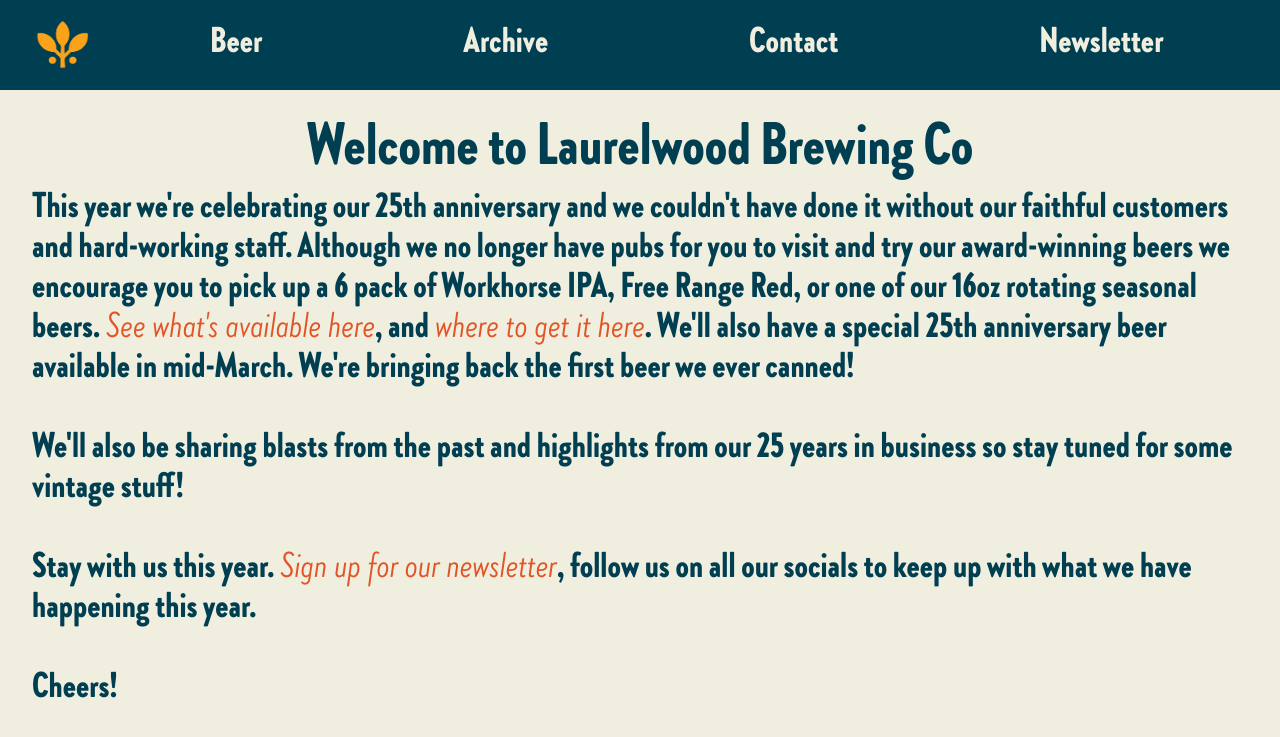
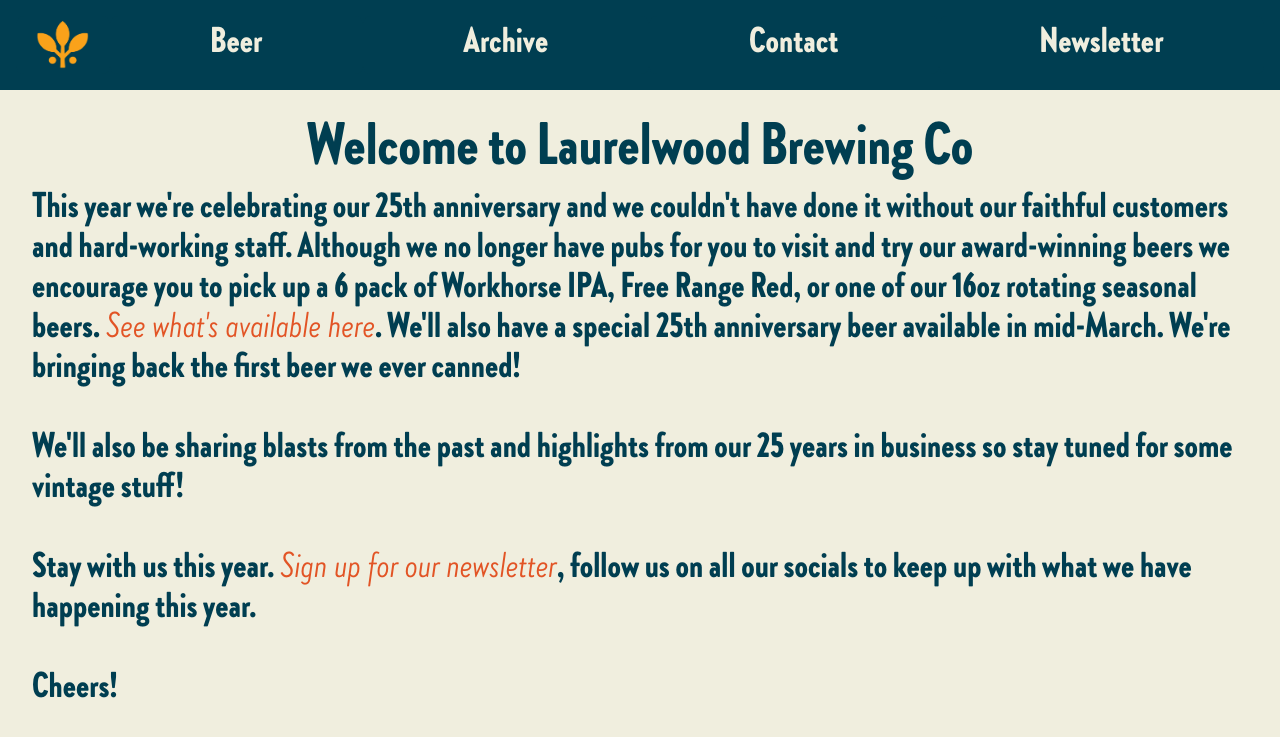
Before and after one commit to coronary/laurelwood-site, a React (Vite) app: page / in a window 1280 px wide. Shown: the top 737 px of the page. Built offline with nearby package versions, Linux system fonts and the light colour scheme.

Commit message:
remove where to get the beer copy

```diff
--- a/src/pages/Home/home.tsx
+++ b/src/pages/Home/home.tsx
@@ -15,7 +15,7 @@
 		<section className="mainContent">
 			<img className="w-2/3 sm:w-1/2 md:w-1/3 lg:hidden mx-auto" src={AnniversaryLogo} />
 			<p id="welcome-text" className="text-4xl lg:text-6xl font-bold">Welcome to Laurelwood Brewing Co</p>
-			<p className="bulk-text text-2xl lg:text-4xl font-bold pt-2 pb-4">	This year we're celebrating our 25th anniversary and we couldn't have done it without our faithful customers and hard-working staff. Although we no longer have pubs for you to visit and try our award-winning beers we encourage you to pick up a 6 pack of Workhorse IPA, Free Range Red, or one of our 16oz rotating seasonal beers. <p className="homeLink" onClick={setPage(PAGES.BEERS)}>See what's available here</p>, and <p className="homeLink">where to get it here</p>. We'll also have a special 25th anniversary beer available in mid-March. We're bringing back the first beer we ever canned!
+			<p className="bulk-text text-2xl lg:text-4xl font-bold pt-2 pb-4">	This year we're celebrating our 25th anniversary and we couldn't have done it without our faithful customers and hard-working staff. Although we no longer have pubs for you to visit and try our award-winning beers we encourage you to pick up a 6 pack of Workhorse IPA, Free Range Red, or one of our 16oz rotating seasonal beers. <p className="homeLink" onClick={setPage(PAGES.BEERS)}>See what's available here</p>. We'll also have a special 25th anniversary beer available in mid-March. We're bringing back the first beer we ever canned!
 				<br />
 				<br />
 				We'll also be sharing blasts from the past and highlights from our 25 years in business so stay tuned for some vintage stuff!
```
